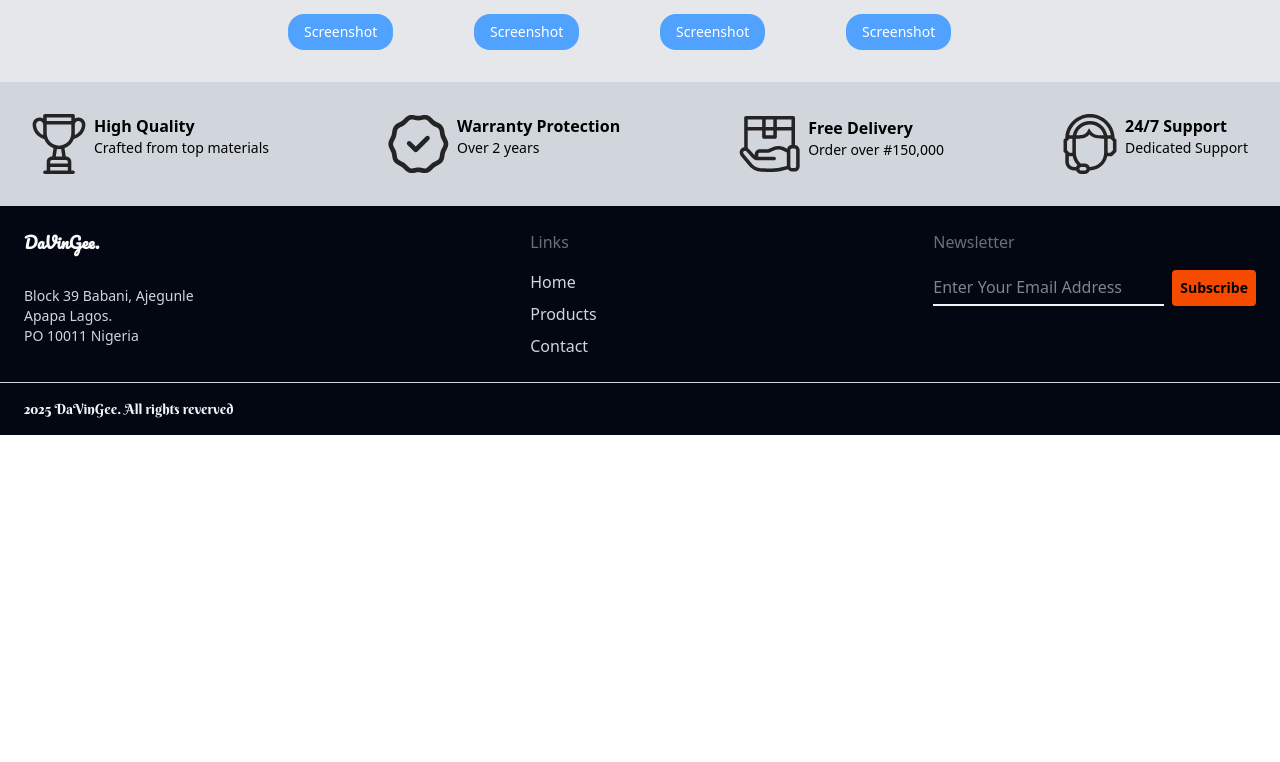
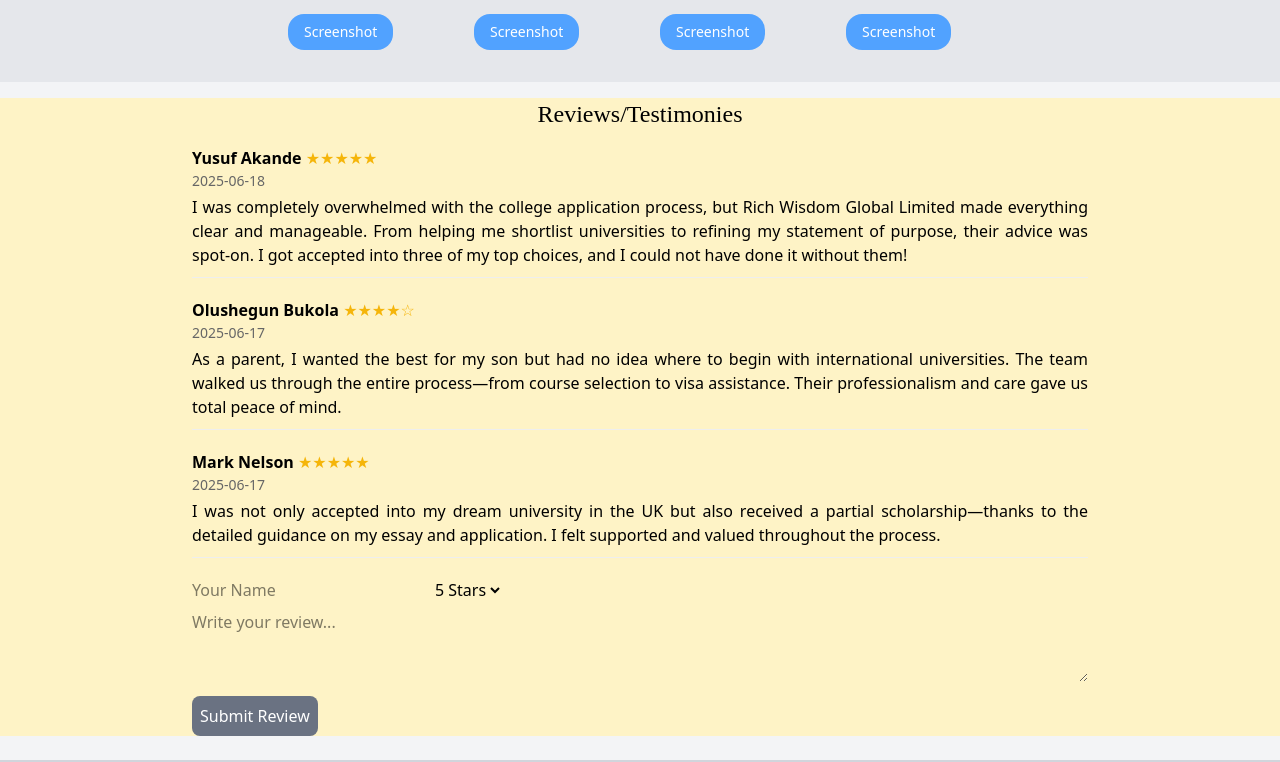
Before and after one commit to Emuezeejike/e-commerceDaVinGee, a React (Vite) app: page / in a window 1280 px wide. Shown: the part 2978-3740 px from the top of the page. Before the commit the page ends 3413 px from the top, so only its background shows below. Built offline with nearby package versions, Linux system fonts and the light colour scheme; a web font is replaced by a local one.

Commit message:
reviw added

```diff
--- /dev/null
+++ b/src/Components/ReviewPage.jsx
@@ -0,0 +1,143 @@
+import React, { useState } from "react";
+
+// A simple Customer Review Component
+const ReviewPage = () => {
+  const [reviews, setReviews] = useState([
+    {
+      id: 1,
+      name: "Yusuf Akande",
+      rating: 5,
+      comment:
+        "I was completely overwhelmed with the college application process, but Rich Wisdom Global Limited made everything clear and manageable. From helping me shortlist universities to refining my statement of purpose, their advice was spot-on. I got accepted into three of my top choices, and I could not have done it without them!",
+      date: "2025-06-18",
+    },
+    {
+      id: 2,
+      name: "Olushegun Bukola",
+      rating: 4,
+      comment:
+        "As a parent, I wanted the best for my son but had no idea where to begin with international universities. The team walked us through the entire process—from course selection to visa assistance. Their professionalism and care gave us total peace of mind.",
+      date: "2025-06-17",
+    },
+    {
+      id: 3,
+      name: "Mark Nelson",
+      rating: 5,
+      comment:
+        "I was not only accepted into my dream university in the UK but also received a partial scholarship—thanks to the detailed guidance on my essay and application. I felt supported and valued throughout the process.",
+      date: "2025-06-17",
+    },
+  ]);
+
+  const [newReview, setNewReview] = useState({
+    name: "",
+    rating: 5,
+    comment: "",
+  });
+
+  const handleInputChange = (e) => {
+    const { name, value } = e.target;
+    setNewReview((prev) => ({
+      ...prev,
+      [name]: value,
+    }));
+  };
+
+  const handleSubmit = (e) => {
+    e.preventDefault();
+    if (!newReview.name || !newReview.comment) return;
+
+    setReviews([
+      {
+        id: reviews.length + 1,
+        ...newReview,
+        date: new Date().toISOString().split("T")[0],
+      },
+      ...reviews,
+    ]);
+    setNewReview({ name: "", rating: 5, comment: "" });
+  };
+
+  const renderStars = (num) => {
+    return (
+      <span>
+        {Array.from({ length: 5 }).map((_, i) => (i < num ? "★" : "☆"))}
+      </span>
+    );
+  };
+
+  return (
+    <div className="bg-amber-100">
+      <div className="lg: w-[90%] m-auto md:w-[70%] sd:w-[60%]" >
+        <h2 className="font-bold text-2xl text-center my-4 font-croissant">Reviews/Testimonies</h2>
+
+        <ul style={{ listStyle: "none", padding: 0 }}>
+          {reviews.map((rev) => (
+            <li
+              key={rev.id}
+              style={{
+                marginBottom: 20,
+                borderBottom: "1px solid #eee",
+                paddingBottom: 10,
+              }}
+            >
+              <div>
+                <strong>{rev.name}</strong>{" "}
+                <span style={{ color: "#f5b50a" }}>
+                  {renderStars(rev.rating)}
+                </span>
+              </div>
+              <div style={{ fontSize: 14, color: "#666" }}>{rev.date}</div>
+              <div className="text-justify" style={{ marginTop: 4 }}>{rev.comment}</div>
+            </li>
+          ))}
+        </ul>
+        <form onSubmit={handleSubmit} style={{ marginBottom: 24 }}>
+          <div>
+            <input
+              type="text"
+              name="name"
+              placeholder="Your Name"
+              value={newReview.name}
+              onChange={handleInputChange}
+              style={{ marginRight: 8 }}
+              required
+            />
+            <select
+              name="rating"
+              value={newReview.rating}
+              onChange={handleInputChange}
+              style={{ marginRight: 8 }}
+            >
+              {[5, 4, 3, 2, 1].map((num) => (
+                <option key={num} value={num}>
+                  {num} Star{num > 1 ? "s" : ""}
+                </option>
+              ))}
+            </select>
+          </div>
+          <div>
+            <textarea
+              name="comment"
+              placeholder="Write your review..."
+              value={newReview.comment}
+              onChange={handleInputChange}
+              rows={3}
+              style={{ width: "100%", marginTop: 8 }}
+              required
+            />
+          </div>
+          <button
+            className="bg-gray-500 hover:cursor-pointer hover:bg-gray-800 text-white p-2 rounded-lg"
+            type="submit"
+            style={{ marginTop: 8 }}
+          >
+            Submit Review
+          </button>
+        </form>
+      </div>
+    </div>
+  );
+};
+
+export default ReviewPage;
--- a/src/Pages/Homepage/Home.jsx
+++ b/src/Pages/Homepage/Home.jsx
@@ -1,9 +1,11 @@
 import React, { lazy, Suspense } from "react";
 import Warranty from "../../Components/Warranty";
+
 
 const Section3 = lazy(() => import("./Section3"));
 const Caro = lazy(() => import("../../Components/Caro"));
 const CarouselComp = lazy(() => import("../../Components/CarouselComp"));
+const ReviewPage = lazy(() => import("../../Components/ReviewPage"));
 const Section2 = lazy(() => import("./Section2"));
 const Section1 = lazy(() => import("./Section1"));
 
@@ -25,6 +27,10 @@ const Home = ({ onAddToCart }) => {
       <Suspense fallback={<div>Loading...</div>}>
         <Section2 />
       </Suspense>
+      <Suspense fallback={<div>Loading...</div>}>
+        <ReviewPage />
+      </Suspense>
+
       <Warranty />
     </div>
   );
```
